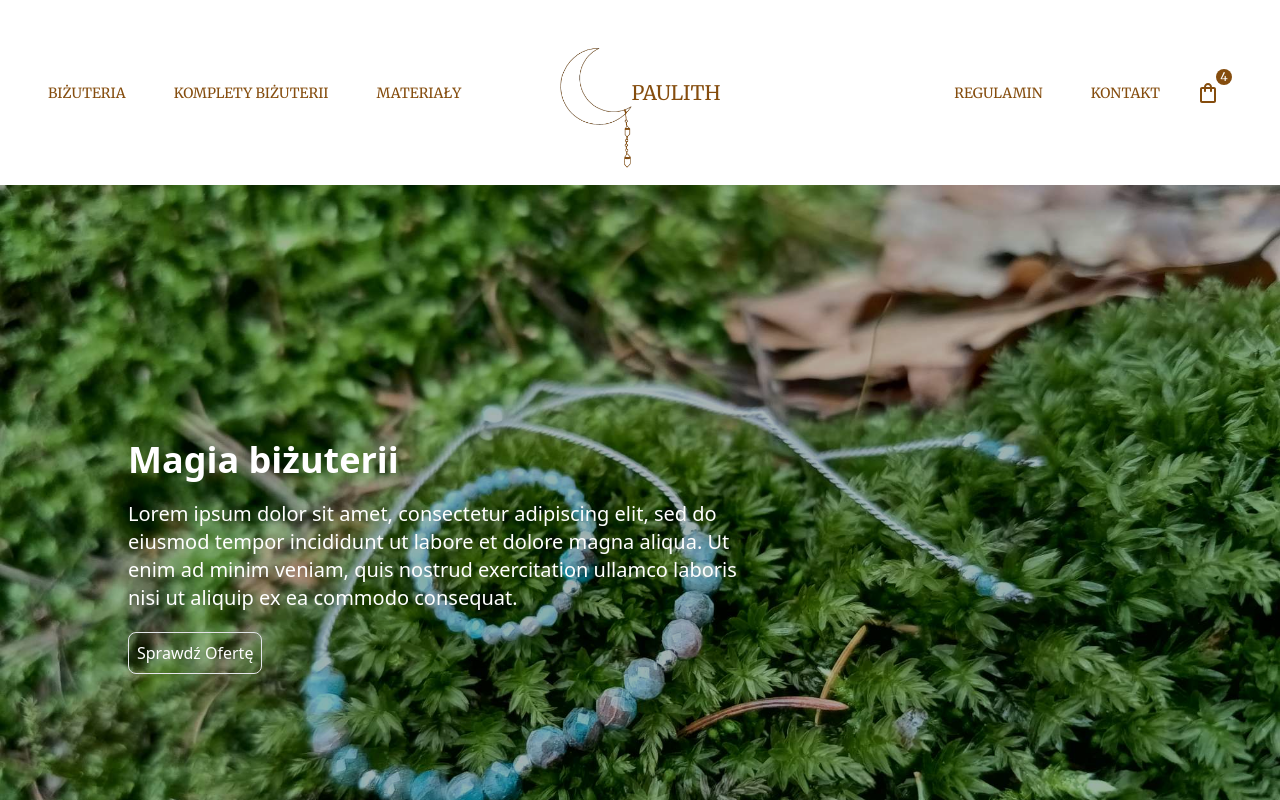
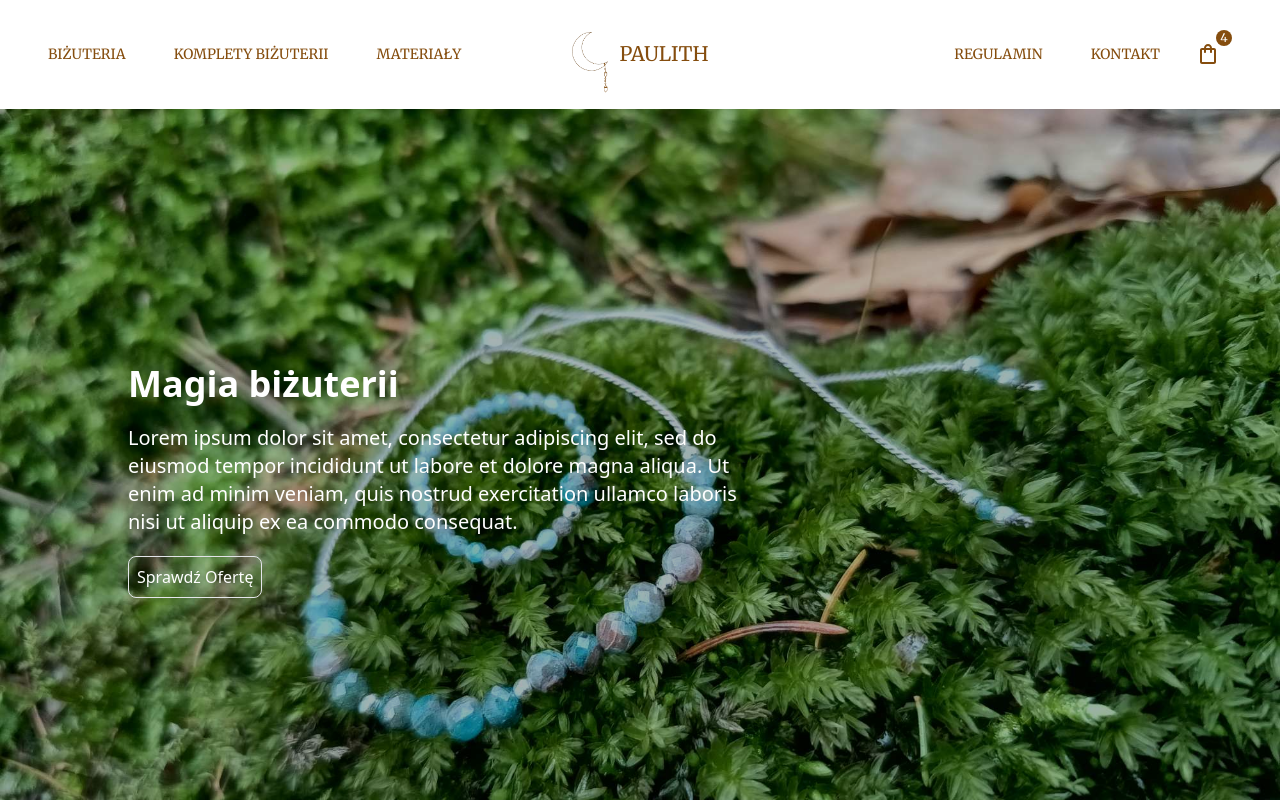
Before and after one commit to GxbrielZ/PaulithStore, a React (Vite) app: page / in a window 1280 px wide. Shown: the top 800 px of the page. Built offline with nearby package versions, Linux system fonts and the light colour scheme.

Commit message:
Fix logo to be centered

```diff
--- a/src/components/Navbar/Logo.jsx
+++ b/src/components/Navbar/Logo.jsx
@@ -4,16 +4,16 @@ import PaulithLogo from "../../assets/Logo/PaulithLogo.png";
 
 const Logo = () => {
   return (
-    <div className='flex justify-center'>
+    <>
       <Link className='flex items-center text-yellow-800 text-xl' to="/#">
         <img
             src={PaulithLogo}
             alt="Logo"
-            className='w-[4.5rem]'
+            className='w-[3rem] pr-3'
         />
         <span>PAULITH</span>
       </Link>
-    </div>
+    </>
   );
 };
 
```
